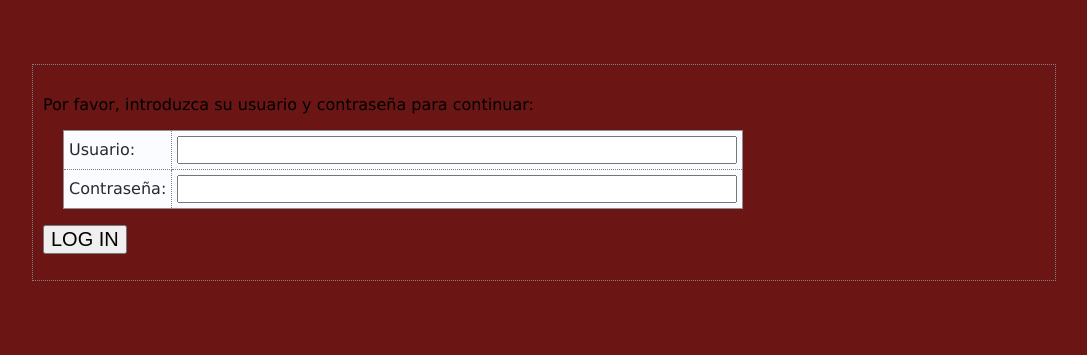
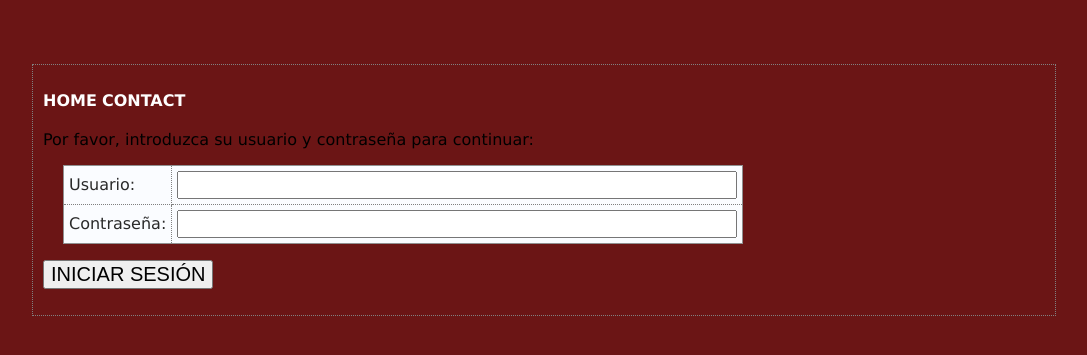
Before and after one commit to sergiogj98/practfinal, a Flask app: template myproject/templates/login.html in a window 1280 px wide. Shown: the top 355 px of the page, without its empty margins (96-1183 px from the left). Run offline with Flask 2, Linux system fonts and the light colour scheme; the template is opened without the code that fills it, so the values that code supplies are empty.

Commit message:
Se han añadido botones de navegabilidad

```diff
--- a/myproject/templates/anonimous.html
+++ b/myproject/templates/anonimous.html
@@ -1,7 +1,10 @@
 {% extends 'base.html' %}
 
 {% block body %}
-
+<p>
+    <a href="/entry" style="color:#FFFFFF;">HOME</a>
+    <a href="/contact" style="color:#FFFFFF;">CONTACT</a>
+</p>
 <h2>{{ the_title }}</h2>
 
 <form method="post" action="/search">
--- a/myproject/templates/base.html
+++ b/myproject/templates/base.html
@@ -1,7 +1,6 @@
 <!doctype html>
 <html>
 	<head>
-
 		<title>{{ the_title }}</title>
 		<link rel="icon" type="image/x-icon" href="/static/favicon.ico">
 		<link rel="stylesheet" href="/static/dscd.css" />
--- a/myproject/templates/entry.html
+++ b/myproject/templates/entry.html
@@ -2,6 +2,10 @@
 
 
 {% block body %}
+<p>
+    <a href="/entry" style="color:#FFFFFF;">HOME</a>
+    <a href="/contact" style="color:#FFFFFF;">CONTACT</a>
+</p>
 <h2>{{ the_title }}</h2>
     <p>Hora actual del sistema:  {{hora}}</p>
     <p>Seleccione una de las siguientes opciones:
--- a/myproject/templates/identificado.html
+++ b/myproject/templates/identificado.html
@@ -1,7 +1,10 @@
 {% extends 'base.html' %}
 
 {% block body %}
-
+<p>
+    <a href="/entry" style="color:#FFFFFF;">LOG OUT</a>
+    <a href="/contact" style="color:#FFFFFF;">CONTACT</a>
+</p>
 <h2>Bienvenido {{ usuario }}</h2>
 
 <form method="post" action="/search">
--- a/myproject/templates/login.html
+++ b/myproject/templates/login.html
@@ -1,7 +1,10 @@
 {% extends 'base.html' %}
 
 {% block body %}
-
+<p>
+    <a href="/entry" style="color:#FFFFFF;">HOME</a>
+    <a href="/contact" style="color:#FFFFFF;">CONTACT</a>
+</p>
 <h2>{{ the_title }}</h2>
 
 <form method="post" action="/identificado">
@@ -12,6 +15,6 @@
         <tr><td>Usuario:</td><td><input name="usuario" type="TEXT" width="60"></td></tr>
         <tr><td>Contraseña:</td><td><input name="contraseña" type="TEXT" width="60"></td></tr>
     </table>
-    <p><input value="LOG IN" type="SUBMIT"></p>
+    <p><input value="INICIAR SESIÓN" type="SUBMIT"></p>
     </form>
 {% endblock %}
--- a/myproject/templates/new.html
+++ b/myproject/templates/new.html
@@ -2,6 +2,10 @@
 
 {% block body %}
 
+<p>
+    <a href="/entry" style="color:#FFFFFF;">HOME</a>
+    <a href="/contact" style="color:#FFFFFF;">CONTACT</a>
+</p>
 <h2>{{ the_title }}</h2>
 
 <form method="post" action="/identificado">
@@ -14,6 +18,4 @@
     </table>
     <p><input value="INICIAR SESION" type="SUBMIT"></p>
     </form>
-
-<p>Por favor, introduzca su usuario y contraseña para continuar:</p>
 {% endblock %}
--- a/myproject/templates/results.html
+++ b/myproject/templates/results.html
@@ -1,7 +1,11 @@
 {% extends 'base.html' %}
 
 {% block body %}
-
+<p>
+    <a href="/identificado" style="color:#FFFFFF;">HOME</a>
+    <a href="/entry" style="color:#FFFFFF;">LOG OUT</a>
+    <a href="/contact" style="color:#FFFFFF;">CONTACT</a>
+</p>
 <h2>{{ the_title }}</h2>
 
 <p>You submitted the following data:</p>
```
Also changed, not shown: 1 other file.
